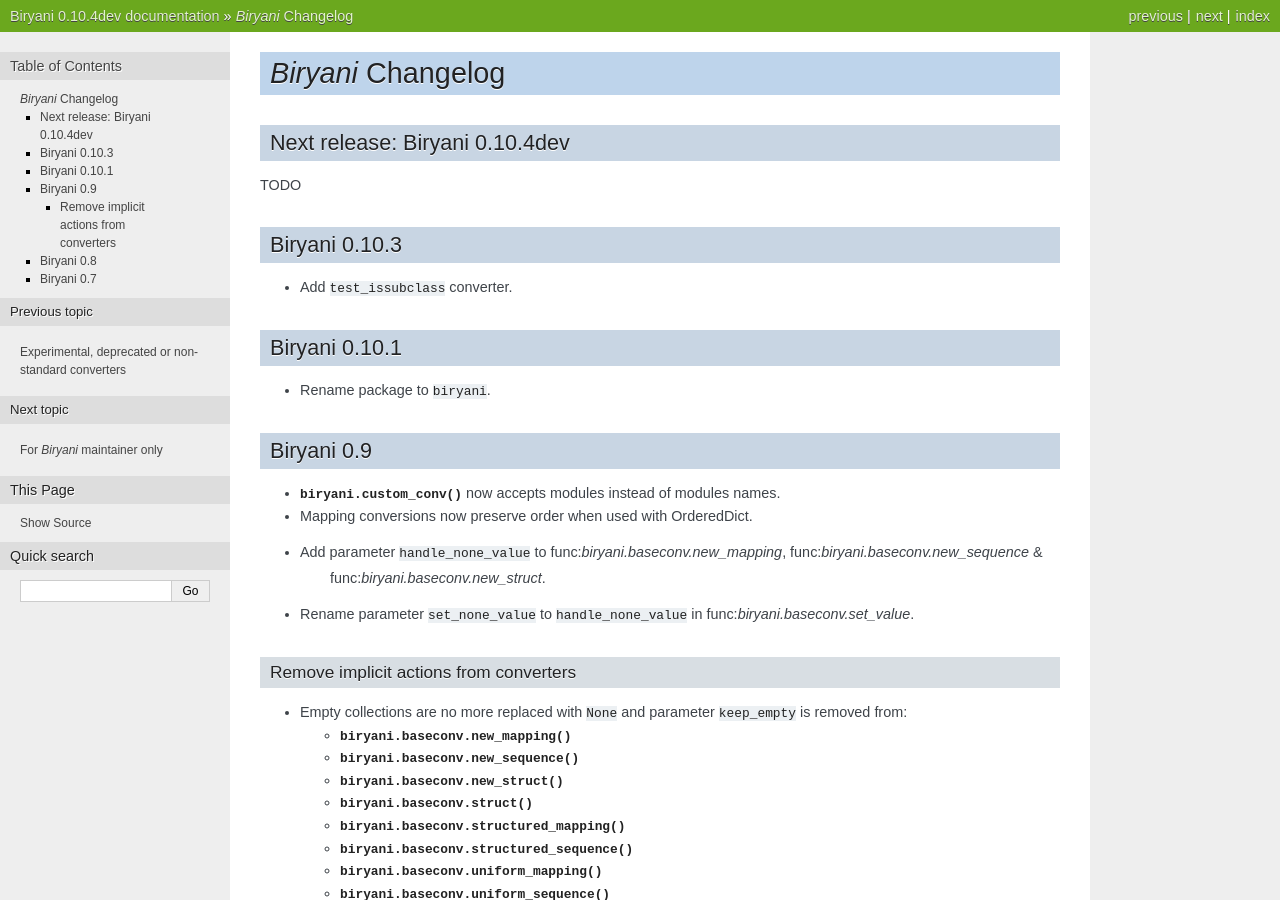
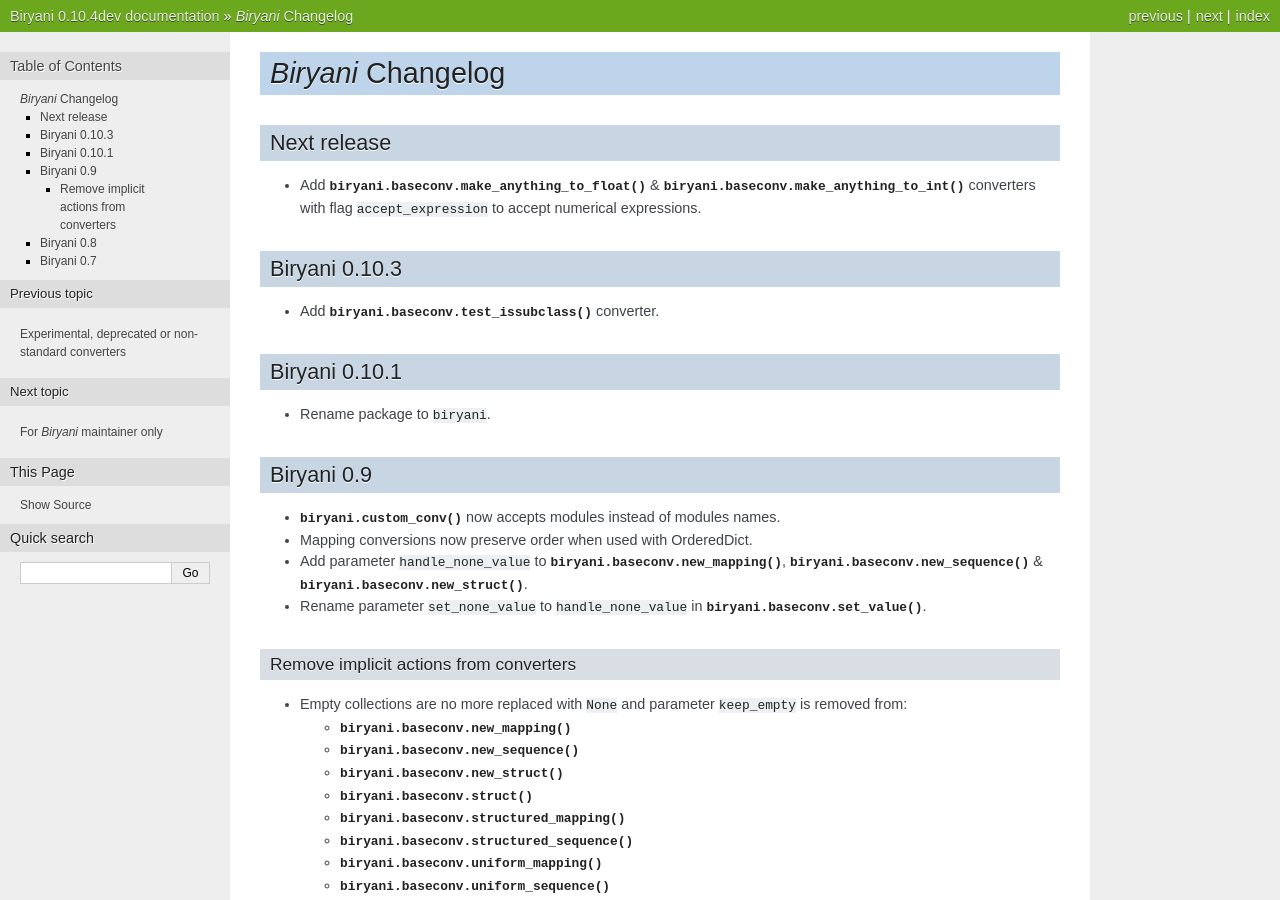
Before and after one commit to openfisca/biryani, a Sphinx documentation site: the page built from docs/source/changelog.rst, in a window 1280 px wide and 900 px high. Built offline with Sphinx 7.4.7, drawn with Linux system fonts in a browser that asks for light colours.

Commit message:
Improve changelog.

```diff
--- a/docs/source/changelog.rst
+++ b/docs/source/changelog.rst
@@ -3,16 +3,17 @@
 *******************
 
 
-Next release: Biryani 0.10.4dev
-===============================
+Next release
+============
 
-TODO
+* Add :func:`biryani.baseconv.make_anything_to_float` & :func:`biryani.baseconv.make_anything_to_int` converters with
+  flag ``accept_expression`` to accept numerical expressions.
 
 
 Biryani 0.10.3
 ==============
 
-* Add ``test_issubclass`` converter.
+* Add :func:`biryani.baseconv.test_issubclass` converter.
 
 
 Biryani 0.10.1
@@ -28,10 +29,10 @@ Biryani 0.9
 
 * Mapping conversions now preserve order when used with OrderedDict.
 
-* Add parameter ``handle_none_value`` to func:`biryani.baseconv.new_mapping`, func:`biryani.baseconv.new_sequence` &
-   func:`biryani.baseconv.new_struct`.
+* Add parameter ``handle_none_value`` to :func:`biryani.baseconv.new_mapping`, :func:`biryani.baseconv.new_sequence` &
+  :func:`biryani.baseconv.new_struct`.
 
-* Rename parameter ``set_none_value`` to ``handle_none_value`` in func:`biryani.baseconv.set_value`.
+* Rename parameter ``set_none_value`` to ``handle_none_value`` in :func:`biryani.baseconv.set_value`.
 
 
 Remove implicit actions from converters
```
